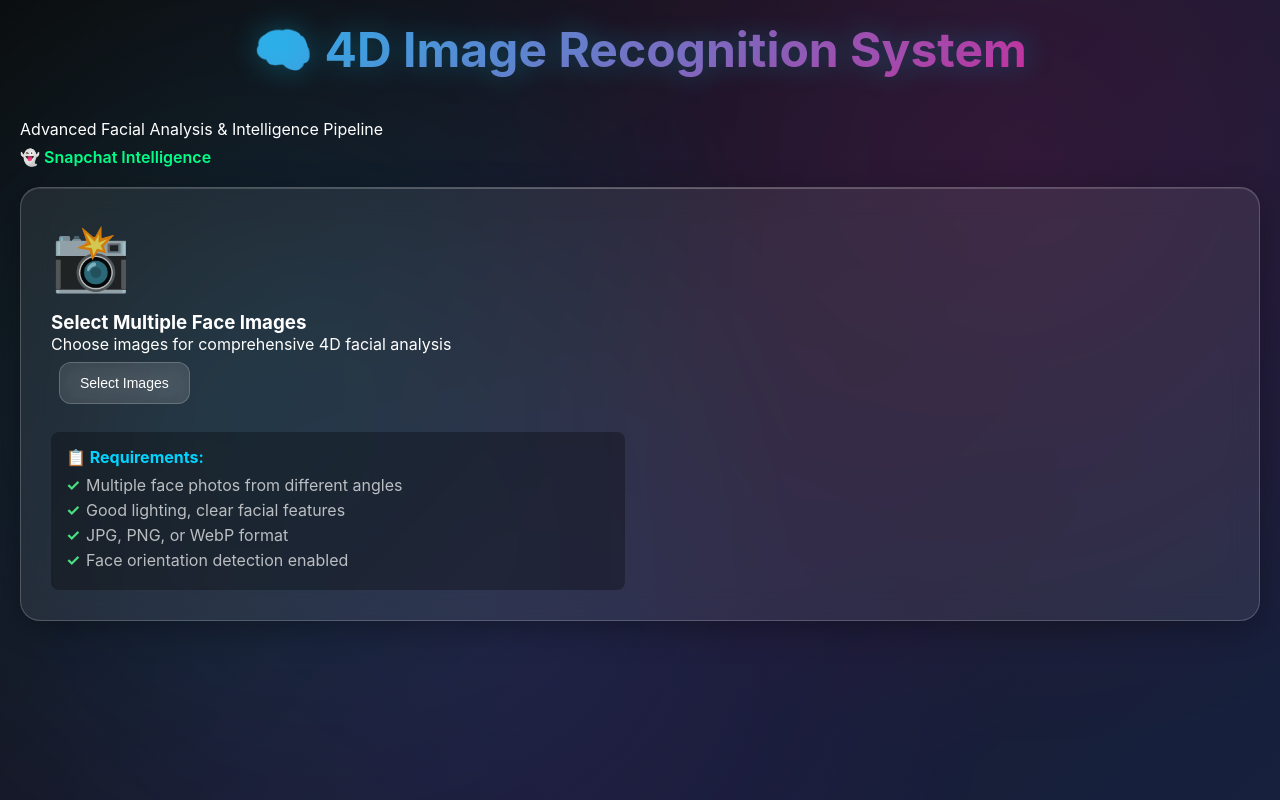
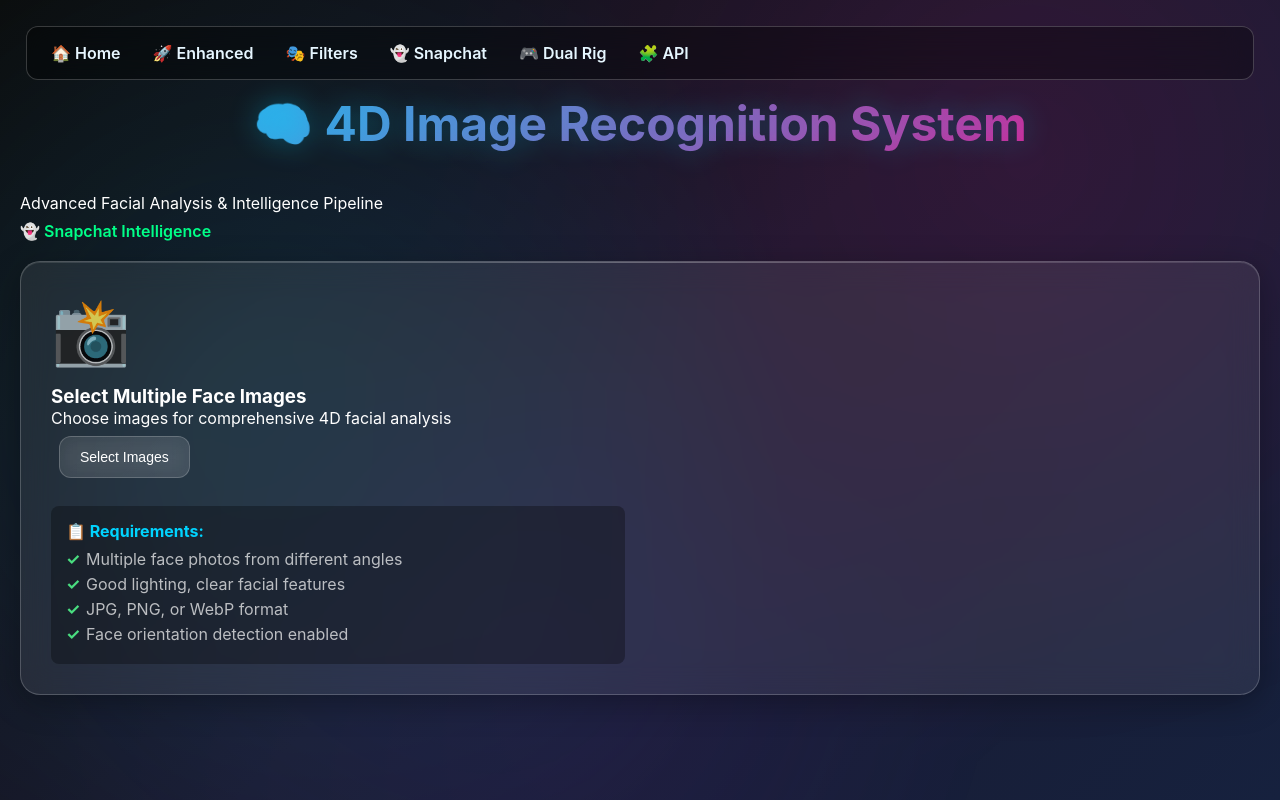
Before and after one commit to JakkuAzzo/4D-Image-Recognition, a plain HTML site: page frontend/index.html in a window 1280 px wide. Drawn offline with nearby package versions, Linux system fonts and the light colour scheme.

Commit message:
feat(ui): restore global top navbar across pages via nav.js; add styles and remove old footer nav

```diff
--- a/frontend/index.html
+++ b/frontend/index.html
@@ -5,6 +5,7 @@
     <meta name="viewport" content="width=device-width, initial-scale=1.0">
     <title>4D Image Recognition System</title>
     <link rel="stylesheet" href="styles.css">
+    <script defer src="nav.js"></script>
     <!-- Three.js for 3D visualization -->
     <script src="https://cdnjs.cloudflare.com/ajax/libs/three.js/r128/three.min.js"></script>
     <script src="https://cdn.jsdelivr.net/npm/three@0.128.0/examples/js/controls/OrbitControls.js"></script>
--- /dev/null
+++ b/frontend/nav.js
@@ -0,0 +1,32 @@
+// Inject a global top navigation across pages
+(function(){
+  function ready(fn){
+    if (document.readyState === 'complete' || document.readyState === 'interactive') setTimeout(fn,0);
+    else document.addEventListener('DOMContentLoaded', fn);
+  }
+  ready(function(){
+    var links = [
+      { href: '/static/index.html', label: '🏠 Home' },
+      { href: '/static/enhanced-pipeline.html', label: '🚀 Enhanced' },
+      { href: '/filters', label: '🎭 Filters' },
+      { href: '/static/snapchat/index.html', label: '👻 Snapchat' },
+      { href: '/dual-rig', label: '🎮 Dual Rig' },
+      { href: '/api', label: '🧩 API' }
+    ];
+    var nav = document.createElement('nav');
+    nav.className = 'top-nav';
+    links.forEach(function(l){
+      var a = document.createElement('a');
+      a.className = 'nav-item';
+      a.href = l.href;
+      a.textContent = l.label;
+      try {
+        if (new URL(l.href, location.origin).pathname === location.pathname) a.classList.add('active');
+      } catch {}
+      nav.appendChild(a);
+    });
+    // Insert at top of body
+    if (document.body.firstChild) document.body.insertBefore(nav, document.body.firstChild);
+    else document.body.appendChild(nav);
+  });
+})();
--- a/frontend/styles.css
+++ b/frontend/styles.css
@@ -27,6 +27,31 @@
     position: relative;
     overflow-x: hidden;
 }
+
+/* Top navigation */
+.top-nav {
+    position: sticky;
+    top: 0;
+    z-index: 1000;
+    display: flex;
+    gap: 12px;
+    align-items: center;
+    background: rgba(0,0,0,0.35);
+    backdrop-filter: blur(14px);
+    border: 1px solid var(--glass-border);
+    border-radius: 12px;
+    padding: 10px 14px;
+    margin: 6px 6px 14px 6px;
+}
+.top-nav .nav-item {
+    color: #e6f6ff;
+    text-decoration: none;
+    font-weight: 600;
+    padding: 6px 10px;
+    border-radius: 8px;
+}
+.top-nav .nav-item:hover { background: var(--glass-hover); }
+.top-nav .nav-item.active { color: #00ff88; box-shadow: inset 0 0 0 1px rgba(0,255,136,0.5); }
 
 /* Animated background */
 body::before {
```
Also changed, not shown: frontend/dual_rig_viewer.html (+2 -16 lines), frontend/enhanced-pipeline.html (+1 -0 lines), frontend/snapchat/index.html (+1 -0 lines).
